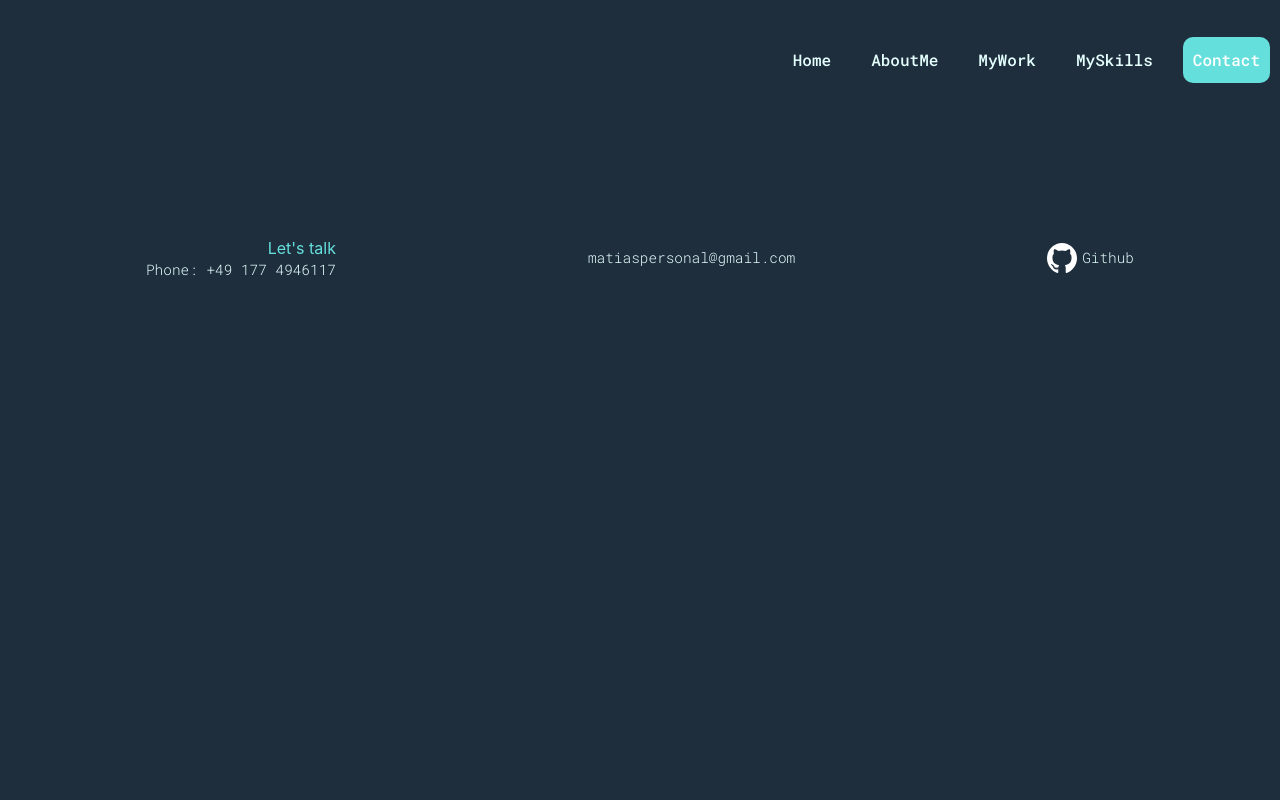
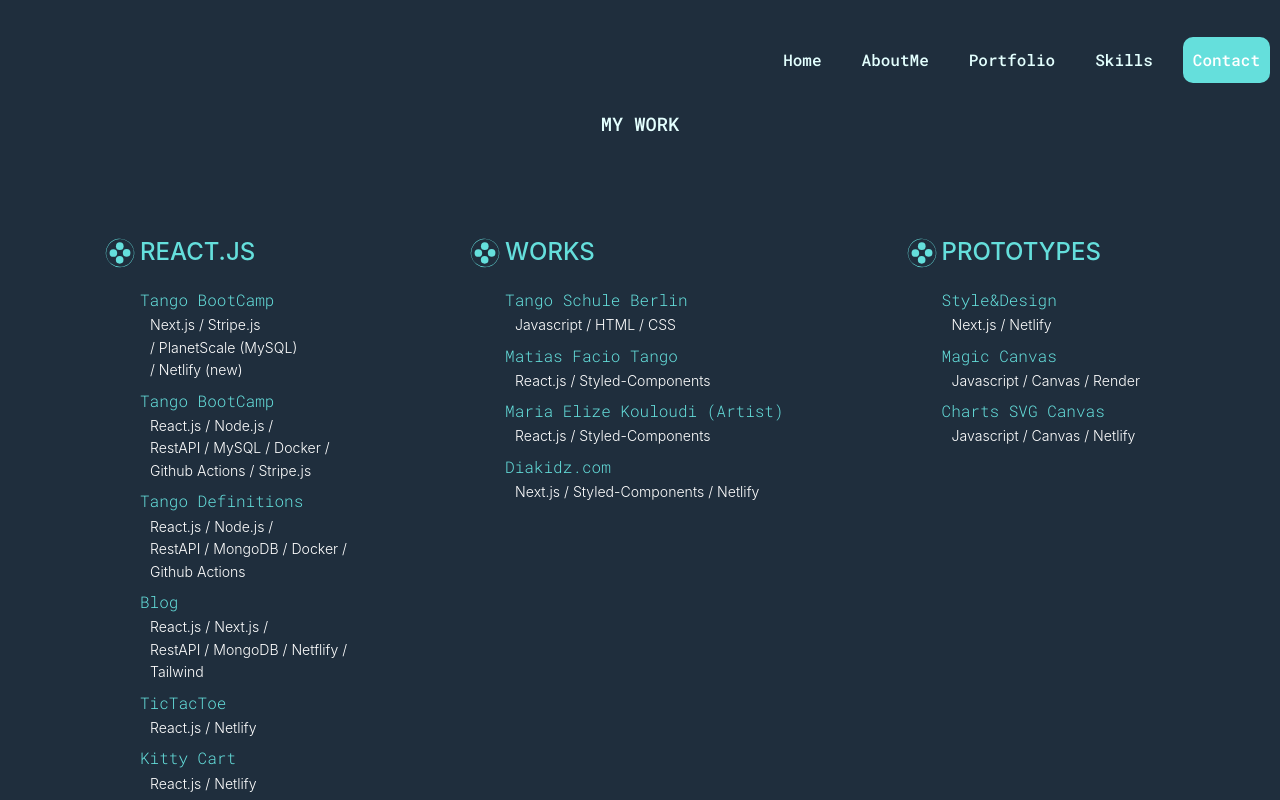
Before and after one commit to matiasfacio/matiasfacio-dev, a React (Create React App) app: page /myportfolio in a window 1280 px wide. Shown: the top 800 px of the page. Built offline with nearby package versions, Linux system fonts and the light colour scheme.

Commit message:
renaming mywork to portfolio

```diff
--- a/src/components/layout/Content.tsx
+++ b/src/components/layout/Content.tsx
@@ -2,7 +2,7 @@
 import Home from "../pages/Home";
 import Contact from "../pages/Contact";
 import Myskills from "../pages/Myskills";
-import Mywork from "../pages/Mywork";
+import Mywork from "../pages/MyPortfolio";
 import Header from "./Header";
 import { Route, Routes } from "react-router-dom";
 import styled from "styled-components";
@@ -45,7 +45,7 @@
         />
 
         <Route
-          path="/mywork"
+          path="/myportfolio"
           element={
             <>
               {" "}
--- a/src/components/layout/Nav.tsx
+++ b/src/components/layout/Nav.tsx
@@ -29,11 +29,11 @@
           <Link to="/aboutme" onClick={handleClick}>
             AboutMe
           </Link>
-          <Link to="/mywork" onClick={handleClick}>
-            MyWork
+          <Link to="/myportfolio" onClick={handleClick}>
+            Portfolio
           </Link>
           <Link to="/myskills" onClick={handleClick}>
-            MySkills
+            Skills
           </Link>
           <Link to="/contact" onClick={handleClick}>
             Contact
--- a/src/components/pages/Home.tsx
+++ b/src/components/pages/Home.tsx
@@ -13,7 +13,11 @@
         <h4>React.js/Next.js/Javascript/CSS/HTML</h4>
         <h4>Node.js/Express.js/RestAPI</h4>
         <Buttonera>
-          <StyledButton text="mywork" typeOfButton="secondary" goto="/mywork" />
+          <StyledButton
+            text="portfolio"
+            typeOfButton="secondary"
+            goto="/myportfolio"
+          />
           <StyledButton
             text="myskills"
             typeOfButton="primary"
--- a/src/components/pages/Mywork.tsx
+++ b/src/components/pages/MyPortfolio.tsx
@@ -53,18 +53,18 @@
             </li>
             <li>
               <a
-                href="https://tangoblogging.herokuapp.com/"
+                href="https://tango-blogging.netlify.com/"
                 target="_blank"
                 rel="noreferrer"
               >
                 Blog
               </a>
               <Details>
-                React.js / Node.js / <br />
-                RestAPI / MongoDB / Heroku /
+                React.js / Next.js / <br />
+                RestAPI / MongoDB / Netflify / <br />
+                Tailwind
               </Details>
             </li>
-
             <li>
               <a
                 href="https://tateti-tictactoe.netlify.app/"
--- a/src/index.tsx
+++ b/src/index.tsx
@@ -4,7 +4,6 @@
 import reportWebVitals from "./reportWebVitals";
 import { BrowserRouter } from "react-router-dom";
 import { createGlobalStyle } from "styled-components";
-import React from "react";
 
 export const GlobalContext = createGlobalStyle`
 
```
